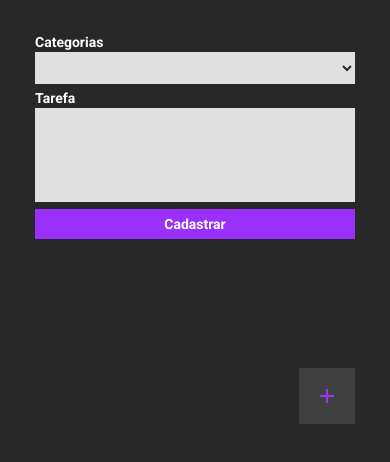
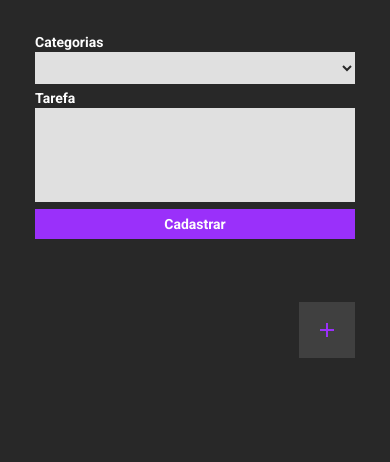
Before and after one commit to daluzrd/doit, a React (Create React App) app: page / in a window 390 px wide. Shown: the top 462 px of the page. Built offline with nearby package versions, Linux system fonts and the light colour scheme.

Commit message:
bug fixing - resposivity and submit task

```diff
--- a/src/components/CategoryList/categoryList.module.scss
+++ b/src/components/CategoryList/categoryList.module.scss
@@ -43,8 +43,7 @@
 
 		gap: 1rem;
 
-    padding: 2.2rem 2.5rem 1rem 2.5rem;
-    padding-bottom: 1rem;
+		padding: 0rem 2.5rem 1rem 2.5rem;
 
 		> ul {
 			display: flex;
--- a/src/components/Form/index.tsx
+++ b/src/components/Form/index.tsx
@@ -9,16 +9,13 @@ type FormProps = {
 };
 
 export default function Form(props: FormProps) {
-	const categoryList = props.categoryList.filter(
-		(category) => category.title !== ""
-	);
 	const taskServices = new TaskServices();
 
 	const [idCategory, setIdCategory] = useState(1);
 	const [task, setTask] = useState("");
 
 	const _handleSubmit = (): void => {
-		if (categoryList.length > 0) {
+		if (props.categoryList.length > 0) {
 			if (task !== "") {
 				taskServices.addTask(task, idCategory);
 				props.setFormWasSubmitted(true);
@@ -36,8 +33,8 @@ export default function Form(props: FormProps) {
 	};
 
 	useEffect(() => {
-		if (categoryList.length > 0) setIdCategory(categoryList[0].id);
-	}, [categoryList]);
+		if (props.categoryList.length > 0) setIdCategory(props.categoryList[0].id);
+	}, [props.categoryList]);
 
 	return (
 		<form
@@ -56,7 +53,7 @@ export default function Form(props: FormProps) {
 					_handleChangeIdCategoria(Number(event.target.value));
 				}}
 			>
-				{categoryList.map((category) => {
+				{props.categoryList.map((category) => {
 					return (
 						<option key={`category${category.id}`} value={category.id}>
 							{category.title}
--- a/src/styles/app.module.scss
+++ b/src/styles/app.module.scss
@@ -70,10 +70,10 @@
 	.app {
 		display: grid;
 
-    grid-template-rows: 30%;
+		grid-template-rows: max-content;
 		grid-template-columns: 100%;
 
-    gap: 5rem;
+		gap: 1rem;
 
 		> .form {
 			grid-row: 1 / 1;
```
Lines whose indentation alone changed are shown as unchanged.
